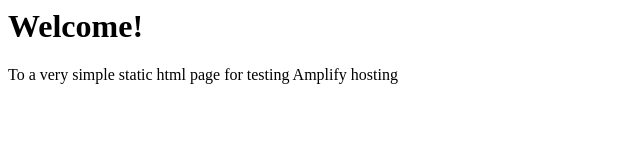
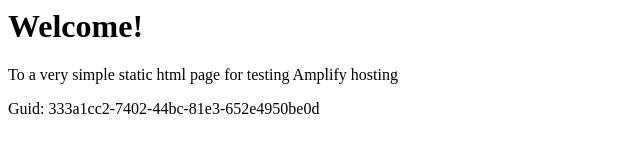
Before and after one commit to aws-aemilia-pdx/Github-PR-Commit-Integration-Test-DoNotTouch-GitHubAutoBuildCanaryTest-v1-gamma-us-west-2, a website: page src/index.html in a window 1280 px wide. Shown: the whole page, without its empty margins (0-640 px from the left). Drawn offline with Linux system fonts and the light colour scheme.

Commit message:
commit from integ tests

```diff
--- a/src/index.html
+++ b/src/index.html
@@ -1,3 +1,5 @@
+
+
 <html lang="en">
 
 <head>
@@ -10,6 +12,6 @@
 <body>
     <h1>Welcome!</h1>
     <p>To a very simple static html page for testing Amplify hosting</p>
-</body>
+    <p>Guid: 333a1cc2-7402-44bc-81e3-652e4950be0d</p></body>
 
 </html>
```
